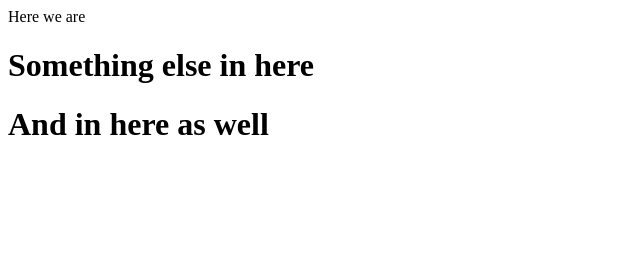
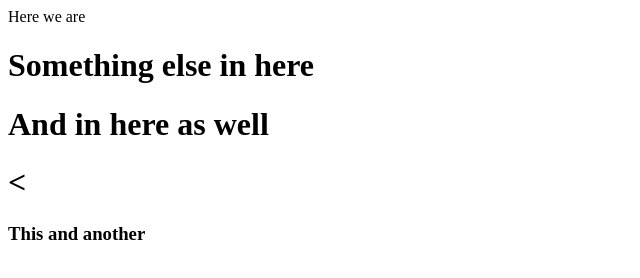
Before and after one commit to valdasSF/TestRepo, a plain HTML site: page Index.html in a window 1280 px wide. Shown: the whole page, without its empty margins (0-640 px from the left). Drawn offline with Linux system fonts and the light colour scheme.

Commit message:
One another

```diff
--- a/Index.html
+++ b/Index.html
@@ -4,5 +4,6 @@
     <p> Here we are<p>
     <h1>Something else in here</h1>
     <h1> And in here as well<h1>
+   <<h3>This and another</h3>
     </body>
 </html>
```
